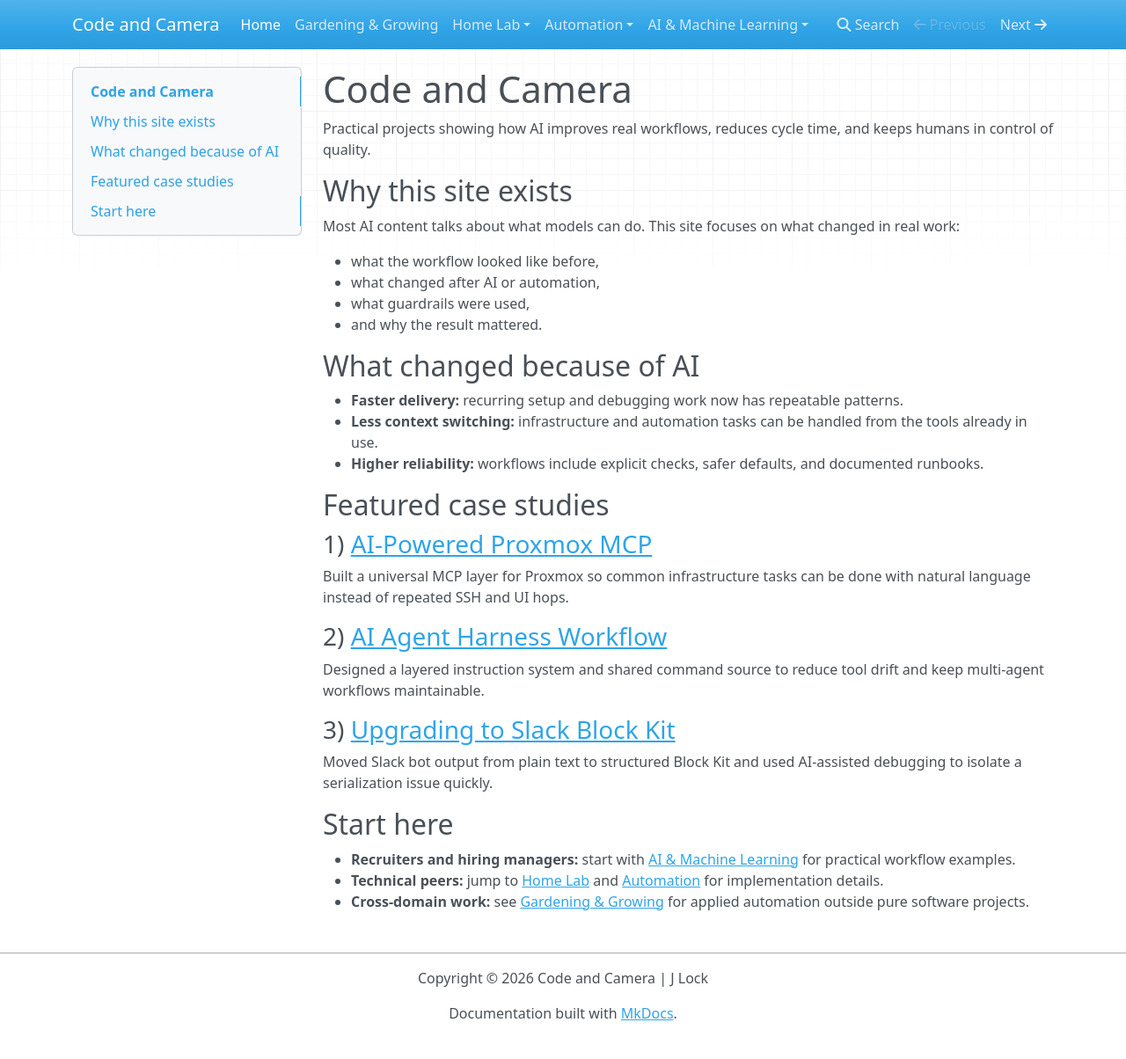
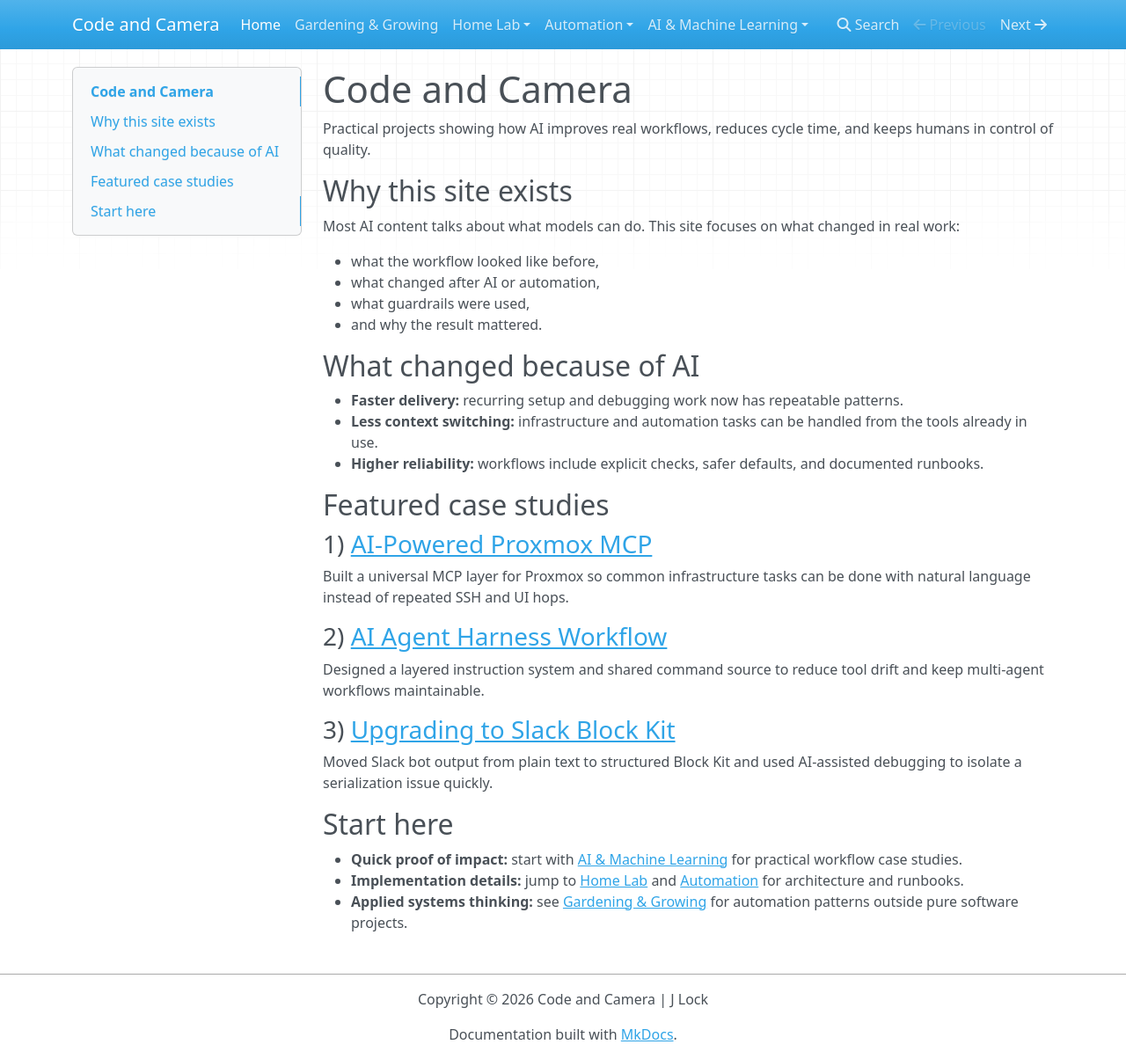
Before and after one commit to jdlocklin-backyard/codeandcamera, an MkDocs documentation site: the page built from docs/index.md, in a window 1280 px wide and 1204 px high. Shown: the whole window at 88% size. Built offline with MkDocs 1.6.1, drawn with Linux system fonts in a browser that asks for light colours; nearby versions of some CDN libraries.

Commit message:
content: make homepage start-here language audience-neutral

```diff
--- a/docs/index.md
+++ b/docs/index.md
@@ -33,6 +33,6 @@
 
 ## Start here
 
-- **Recruiters and hiring managers:** start with [AI & Machine Learning](ai/index.md) for practical workflow examples.
-- **Technical peers:** jump to [Home Lab](homelab/index.md) and [Automation](automation/index.md) for implementation details.
-- **Cross-domain work:** see [Gardening & Growing](gardening/index.md) for applied automation outside pure software projects.
+- **Quick proof of impact:** start with [AI & Machine Learning](ai/index.md) for practical workflow case studies.
+- **Implementation details:** jump to [Home Lab](homelab/index.md) and [Automation](automation/index.md) for architecture and runbooks.
+- **Applied systems thinking:** see [Gardening & Growing](gardening/index.md) for automation patterns outside pure software projects.
```
